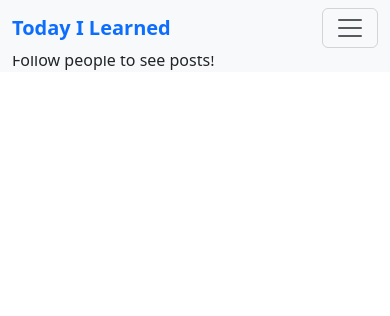
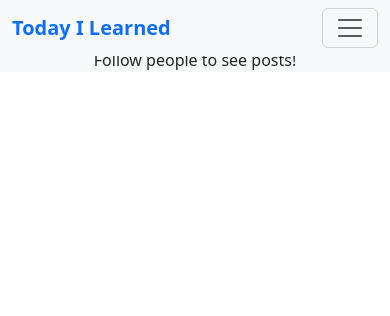
Before and after one commit to perez-kay/TIL, a Django app: page / in a window 390 px wide. Shown: the top 316 px of the page. Run offline with Django 5.2, Linux system fonts and the light colour scheme; some libraries are stand-ins or nearby versions.

Commit message:
made the homepage responsive

```diff
--- a/templates/base.html
+++ b/templates/base.html
@@ -19,7 +19,7 @@
     <body>
         <div class="bg-light ">
             <div class="row">
-                <div class="col-xl-2 col-md-3">
+                <div class="col-xl-3 col-md-3">
                     <nav class="d-md-none navbar navbar-expand-md bg-body-tertiary fixed-top">
                         <div class="container-fluid">
                             <a class="navbar-brand text-primary fw-bold" href="#">Today I Learned</a>
--- a/templates/feed/home.html
+++ b/templates/feed/home.html
@@ -3,7 +3,7 @@
     Homepage
 {% endblock title %}
 {% block body %}
-    <div id="posts-container">
+    <div id="posts-container" class="d-flex flex-column align-items-center">
         {% for post in posts %}
             {% include "includes/post.html" with post=post show_detail_link=True %}
         {% empty %}
--- a/templates/includes/post.html
+++ b/templates/includes/post.html
@@ -1,5 +1,5 @@
 {% load thumbnail %}
-<div class="mb-4 p-4 bg-white rounded shadow-sm w-75">
+<div class="mb-4 p-4 bg-white rounded shadow-sm w-100">
     <p class="text-secondary">{{ post.date|date:"F j, Y, g:i:a" }}</p>
     <p class="mt-2 fs-5">{{ post.text }}</p>
     {% if show_detail_link %}
```
